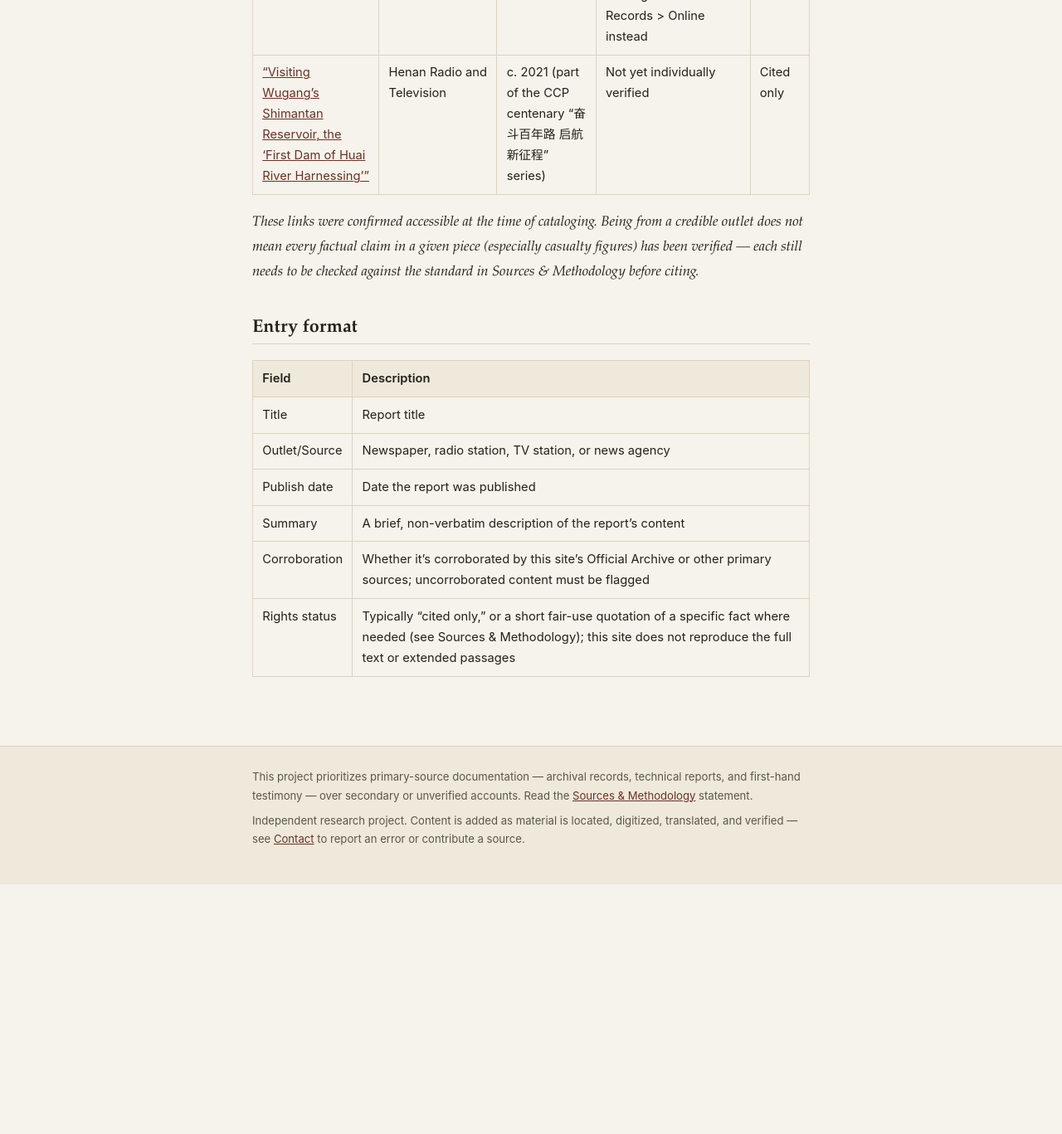
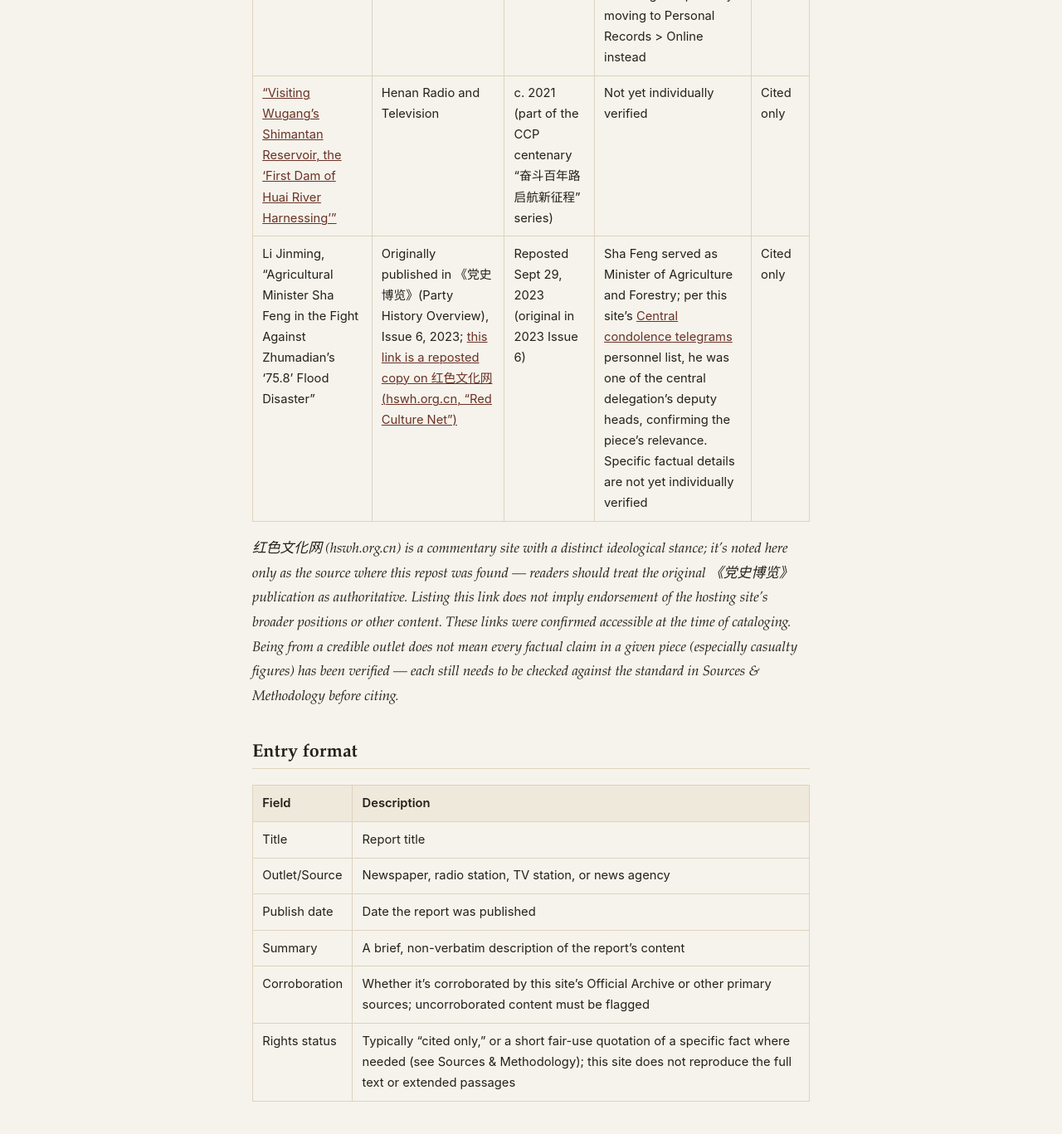
Before and after one commit to Banqiao758/Banqiao758.github.io, a Jekyll site: the page built from en/media.md, in a window 1280 px wide and 1400 px high, scrolled down 1334 px. Shown: the top 1367 px of the window at 83% size. Built offline with Jekyll 4.4.1, drawn with Linux system fonts in a browser that asks for light colours; before the commit the page ends 2400 px from its top, so only the background shows below that.

Commit message:
Add Sha Feng article to Media Reports, with source-orientation transparency
Adds 李金明《农林部部长沙风在抗击河南驻马店"75.8"水灾中》as a citation-only
entry. Originally published in 《党史博览》2023年第6期; the given URL is a
repost on 红色文化网 (hswh.org.cn), a site with a distinct ideological
stance, which is explicitly noted so readers don't mistake the hosting
site for the original publisher. Subject Sha Feng is independently
confirmed via this site's Central condolence telegrams document as a
deputy head of the central delegation. No article text reproduced.

Co-Authored-By: Claude Sonnet 5 <noreply@anthropic.com>
Claude-Session: https://claude.ai/code/session_011K8hBuGivVWoMZaUZvczs4

```diff
--- a/en/media.md
+++ b/en/media.md
@@ -27,8 +27,14 @@ for the standard used to vet entries.
 | <a href="https://qnck.cyol.com/content/2007-08/28/content_1874346.htm">"Inside the Central Government's Emergency Rescue of Zhumadian's Flood"</a> | China Youth Daily / cyol.com | Aug 28, 2007 | Not yet individually verified | Cited only |
 | <a href="https://epaper.gmw.cn/wzb/html/2012-08/28/nw.D110000wzb_20120828_2-08.htm">"A Witness's Memory of '75.8'"</a> | Guangming Net / 《文摘报》(Digest News) | Aug 28, 2012 | Not yet individually verified; the title suggests a first-hand witness account, worth checking and possibly moving to Personal Records &gt; Online instead | Cited only |
 | <a href="http://www.hntv.tv/yshn/article/1/1381910353029500928?source=mobile">"Visiting Wugang's Shimantan Reservoir, the 'First Dam of Huai River Harnessing'"</a> | Henan Radio and Television | c. 2021 (part of the CCP centenary "奋斗百年路 启航新征程" series) | Not yet individually verified | Cited only |
+| Li Jinming, "Agricultural Minister Sha Feng in the Fight Against Zhumadian's '75.8' Flood Disaster" | Originally published in 《党史博览》(Party History Overview), Issue 6, 2023; <a href="https://m.hswh.org.cn/wzzx/llyd/ls/2023-09-28/84093.html">this link is a reposted copy on 红色文化网 (hswh.org.cn, "Red Culture Net")</a> | Reposted Sept 29, 2023 (original in 2023 Issue 6) | Sha Feng served as Minister of Agriculture and Forestry; per this site's <a href="{{ '/en/archive/1975-central-condolence-telegrams/' | relative_url }}">Central condolence telegrams</a> personnel list, he was one of the central delegation's deputy heads, confirming the piece's relevance. Specific factual details are not yet individually verified | Cited only |
 
-*These links were confirmed accessible at the time of cataloging. Being from
+*红色文化网 (hswh.org.cn) is a commentary site with a distinct ideological
+stance; it's noted here only as the source where this repost was found —
+readers should treat the original 《党史博览》 publication as authoritative.
+Listing this link does not imply endorsement of the hosting site's broader
+positions or other content. These links were confirmed accessible at the
+time of cataloging. Being from
 a credible outlet does not mean every factual claim in a given piece
 (especially casualty figures) has been verified &mdash; each still needs to
 be checked against the standard in Sources &amp; Methodology before citing.*
```
Also changed, not shown: media.md (+4 -1 lines).
